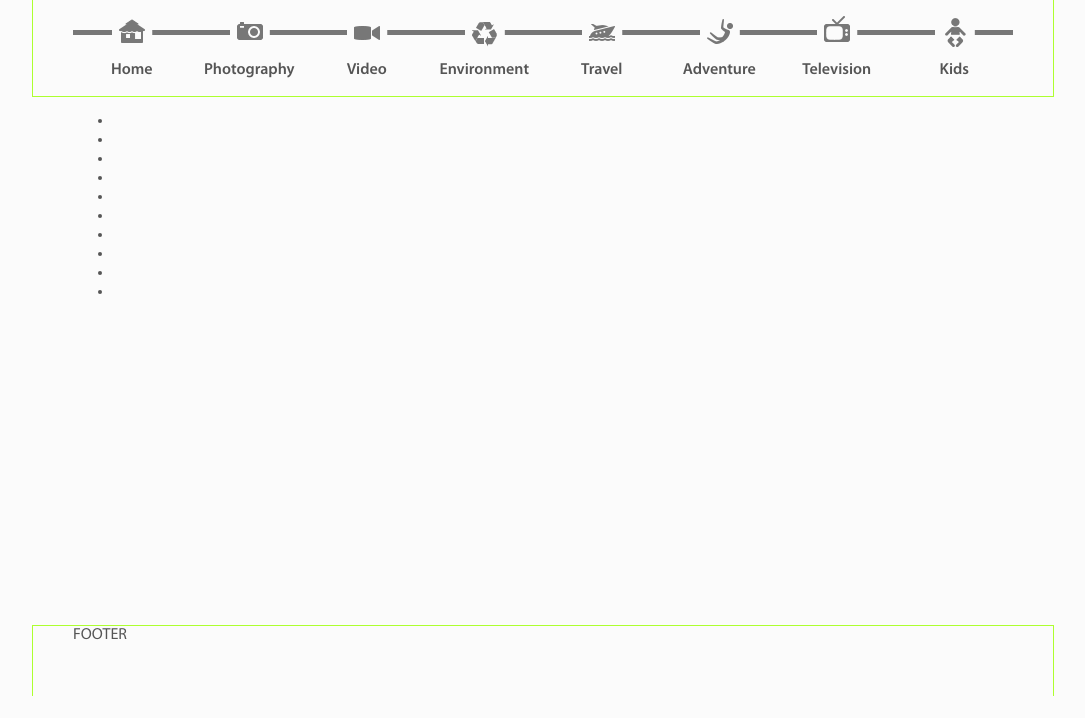
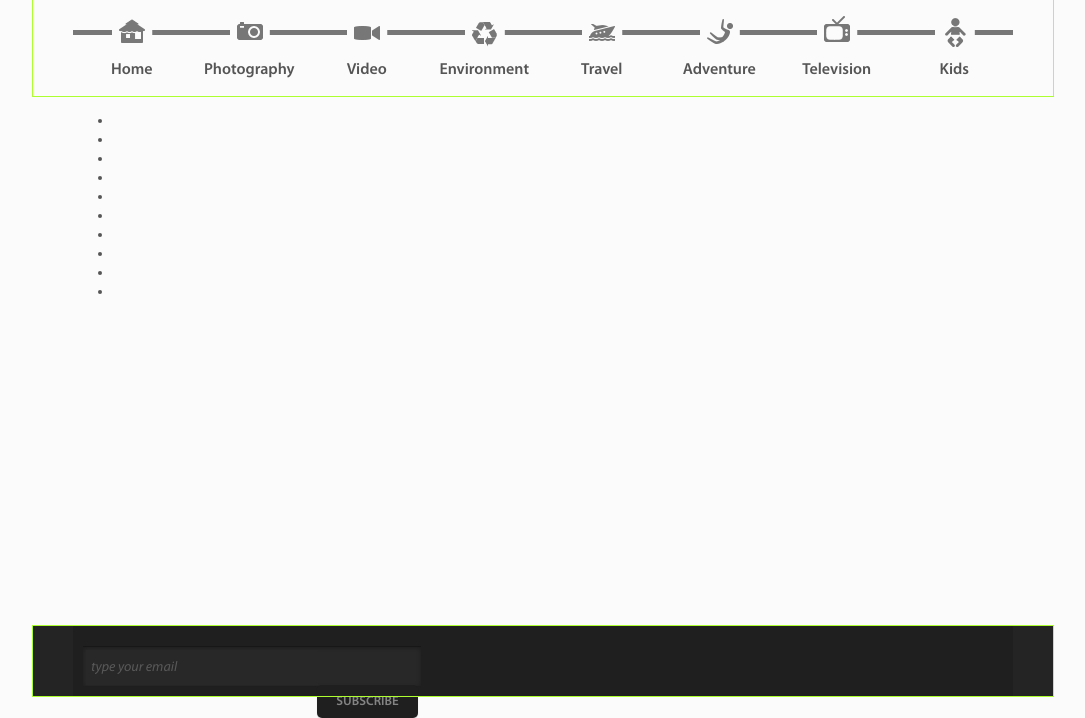
Before and after one commit to Andrey-Zhiryakov/Frontend-course, a plain HTML site: page final_task/index.html in a window 1280 px wide. Shown: the part 104-822 px from the top of the page, without its empty margins (97-1182 px from the left). Before the commit the page ends 800 px from the top, so only its background shows below. Drawn offline with Linux system fonts and the light colour scheme.

Commit message:
make subscribe field in footer

```diff
--- a/final_task/css/style.css
+++ b/final_task/css/style.css
@@ -119,6 +119,11 @@ input[type="checkbox"] {
   display: none;
 }
 
+input[type="text"] {
+  background-color: inherit;
+  border: none;
+}
+
 .button {
   display: inline-block;
 }
@@ -231,8 +236,6 @@ input[type="text"]:-ms-input-placeholder         {color:#e7e7e7; font-style: ita
   display: block;
   float: left;
   font-size: 15px;
-  border: none;
-  background-color: inherit;
   color: inherit;
 }
 
@@ -500,3 +503,113 @@ ul[class*="categories"] > li:nth-child(2n+1) > .category {
 .header-nav-item .link8:hover {
   background-position: 9px -774px;
 }
+
+
+
+
+
+
+
+
+
+
+
+
+
+
+
+
+
+
+
+
+
+
+
+
+
+
+
+
+
+
+
+
+
+
+
+
+
+
+
+
+
+
+/*******************************************/
+.main-footer {
+  background-color: #242424;
+}
+
+.data-container {
+  width: 100%;
+  height: 100%;
+  padding-top: 20px;
+  margin: 0 auto;
+  box-sizing: border-box;
+  background-color: #1f1f1f;
+}
+
+
+.subscribe,
+.nav-legal {
+  height: 100%;
+  width: 50%;
+}
+
+.subscribe,
+.subscribe-input {
+  float: left;
+}
+
+.nav-legal,
+.subscribe-btn {
+  float: right;
+}
+
+.input-wrapper {
+  height: 41px;
+  width: 338px;
+  margin-left: 10px;
+  padding: 3px;
+  box-sizing: border-box;
+  border-top: 1px solid #171717;
+  border-bottom: 1px solid #1e1e1e;
+  background-color: #282828;
+  box-shadow: inset 0px 1px 4px rgba(0, 0, 0, 0.3);
+}
+
+.subscribe-input {
+  width: 225px;
+  height: 100%;
+  padding-left: 5px;
+  font-size: 14px;
+  color:  #848484;
+}
+
+input[type="text"]::-webkit-input-placeholder{color:#595959;}
+input[type="text"]::-moz-placeholder                {color:#595959;}
+input[type="text"]:-moz-placeholder                 {color:#595959;}
+input[type="text"]:-ms-input-placeholder         {color:#595959;}
+
+.subscribe-btn {
+  width: 101px;
+  height: 100%;
+  box-sizing: border-box;
+  font-size: 13px;
+  font-weight: 600;
+  text-transform: uppercase;
+  border-radius: 5px;
+  background-color: #1f1f1f;
+  box-shadow: 0px 1px 1px 0px rgba(0, 0, 0, 0.17);
+  color:  #848484;
+}
--- a/final_task/index.html
+++ b/final_task/index.html
@@ -139,7 +139,17 @@
       </section>
     </main>
     <footer class="main-footer">
-      FOOTER
+      <div class="data-container clearfix">
+        <div class="subscribe">
+          <form class="subscribe-form" action="index.html" method="post">
+            <div class="input-wrapper clearfix">
+              <input type="text" name="name" class="subscribe-input" placeholder="type your email" value="">
+              <button type="button" class="subscribe-btn" name="button">Subscribe</button>
+            </div>
+          </form>
+        </div>
+        <div class="nav-legal"></div>
+      </div>
     </footer>
   </div>
 </body>
```
